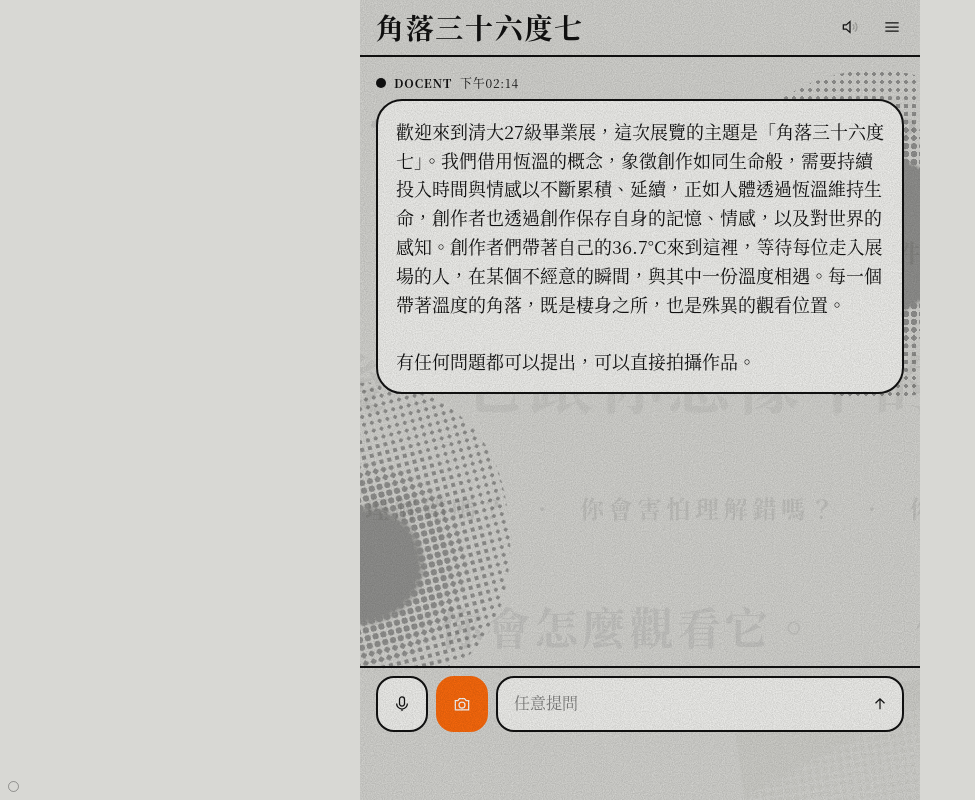
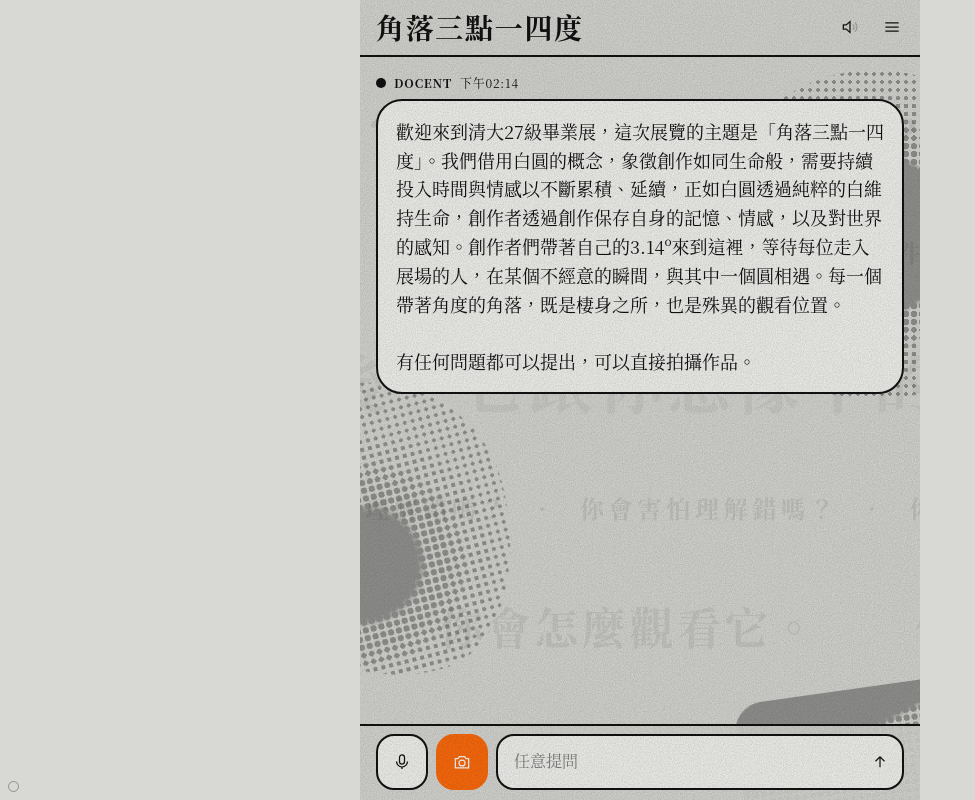
Before and after one commit to louis01130113-dev/auudio, a plain HTML site: page index.html in a window 1280 px wide. Shown: the whole page, without its empty margins (0-975 px from the left). Drawn offline with Linux system fonts and the light colour scheme; a web font is replaced by a local one.

Commit message:
Update index.html

```diff
--- a/index.html
+++ b/index.html
@@ -297,11 +297,6 @@ body,.app,button,textarea,input{font-family:"Chiron Sung HK","Noto Serif TC","No
 .meta,.livehead .lab,.talk .evcount,.card .a,.work .f,.zlab,.polaroid p,.evbar,.recbar .lab{font-family:"Chiron Sung HK","Noto Serif TC","Noto Serif CJK TC","Songti TC","PMingLiU",serif}
 .bot .txt,.talk p,.desc{font-weight:400}
 
-/* Netlify 免費方案會在右下角放「Powered by Netlify」標籤（約 56px 高），
-   輸入列往上移，留出底部空間，避免標籤蓋住送出按鈕 */
-footer{padding-bottom:calc(68px + env(safe-area-inset-bottom))}
-.sheet footer{padding-bottom:calc(68px + env(safe-area-inset-bottom))}
-.cam .ctrl{padding-bottom:calc(76px + env(safe-area-inset-bottom))}
 
 /* ===== 網點拼貼：黑白、報紙網點、剪貼貼紙的白邊、粗黑圓角框 ===== */
 :root{--bg:#d8d8d4;--fg:#111;--acc:#111;--cd:#f4f4f1;--nb:#d8d8d4;--nf:#111;--warm:#111;--grain:.16;--cam-bg:#d8d8d4;--cam-fg:#111;--cam-acc:#111}
@@ -541,8 +536,8 @@ header h1,.work h2,.card .t,.picker .lead,.talk .evcount,#splash .sp-t{font-weig
    faq       跟作品無關的常見問題
    ============================================================ */
 const DATA = {
-  venue: "角落三十六度七",
-  welcome: "歡迎來到清大27級畢業展，這次展覽的主題是「角落三十六度七」。我們借用恆溫的概念，象徵創作如同生命般，需要持續投入時間與情感以不斷累積、延續，正如人體透過恆溫維持生命，創作者也透過創作保存自身的記憶、情感，以及對世界的感知。創作者們帶著自己的36.7°C來到這裡，等待每位走入展場的人，在某個不經意的瞬間，與其中一份溫度相遇。每一個帶著溫度的角落，既是棲身之所，也是殊異的觀看位置。\n\n有任何問題都可以提出，可以直接拍攝作品。",
+  venue: "角落三點一四度",
+  welcome: "歡迎來到清大27級畢業展，這次展覽的主題是「角落三點一四度」。我們借用白圓的概念，象徵創作如同生命般，需要持續投入時間與情感以不斷累積、延續，正如白圓透過純粹的白維持生命，創作者透過創作保存自身的記憶、情感，以及對世界的感知。創作者們帶著自己的3.14º來到這裡，等待每位走入展場的人，在某個不經意的瞬間，與其中一個圓相遇。每一個帶著角度的角落，既是棲身之所，也是殊異的觀看位置。\n\n有任何問題都可以提出，可以直接拍攝作品。",
   noAnswer: "這個問題我沒有準備到答案。你可以問問現場的工作人員，或者從這幾個問題開始：",
 
   /* 白牆導覽：拍到「event: true」的作品時觸發
@@ -621,7 +616,7 @@ const DATA = {
       id: "wu",
       title: "《新遺址 系列》",
       artist: "吳銘哲",
-      year: "2026", medium: "", size: "",
+      year: "2026", medium: "影像、微噴輸出、出土物件", size: "依場地而定",
       image: "works/wu_cover.jpg",   // 暫時的佔位圖，拿到作品照片後換掉
       refs: [],                          // 辨識用參考照片：在展場實拍 4～8 張後填入，例如 ["works/wu_1.jpg", "works/wu_2.jpg"]
       audio: "",
@@ -662,27 +657,39 @@ const DATA = {
       refs: [],                          // 辨識用參考照片：在展場實拍 4～8 張後填入，例如 ["works/xie_1.jpg", "works/xie_2.jpg"]
       audio: "",
       desc: "（作品說明待補）",
-      talk: "這是謝宏森的作品，詳細的導覽內容還在準備中。",
+      talk: "這是陳佑甄的作品，詳細的導覽內容還在準備中。",
       questions: [],
     },
      {
       id: "xie",
       title: "（作品名待補）",
-      artist: "謝宏森",
+      artist: "潘薇晴",
       year: "2026", medium: "", size: "",
       image: "works/xie_cover.jpg",   // 暫時的佔位圖，拿到作品照片後換掉
       refs: [],                          // 辨識用參考照片：在展場實拍 4～8 張後填入，例如 ["works/xie_1.jpg", "works/xie_2.jpg"]
       audio: "",
       desc: "（作品說明待補）",
-      talk: "這是謝宏森的作品，詳細的導覽內容還在準備中。",
+      talk: "這是潘薇晴的作品，詳細的導覽內容還在準備中。",
+      questions: [],
+    },
+     {
+      id: "xie",
+      title: "理想狀態",
+      artist: "蘇紹齊",
+      year: "2026", medium: "動力裝置、複合媒材", size: "一場地大小而定",
+      image: "works/xie_cover.jpg",   // 暫時的佔位圖，拿到作品照片後換掉
+      refs: [],                          // 辨識用參考照片：在展場實拍 4～8 張後填入，例如 ["works/xie_1.jpg", "works/xie_2.jpg"]
+      audio: "",
+      desc: "（作品說明待補）",
+      talk: "這是蘇紹齊的作品，不知道你有沒有這樣的經驗，如果你不做正事一整天，會不會。",
       questions: [],
     },
   ],
 
   faq: [
     { q: "這個導覽怎麼用？", a: "看到想了解的作品，按相機把它拍下來，我會為你介紹。也可以直接打字或按麥克風問我。" },
-    { q: "可以拍照嗎？", a: "【請填寫】展場的拍照規定。" },
-    { q: "展覽到什麼時候？", a: "【請填寫】展期與開放時間。" },
+    { q: "可以拍照嗎？", a: "可以拍攝，但請不要開閃光燈" },
+    { q: "展覽到什麼時候？", a: "展覽從11/27早上9:00~11/27晚上16:00" },
   ],
 };
 
```
